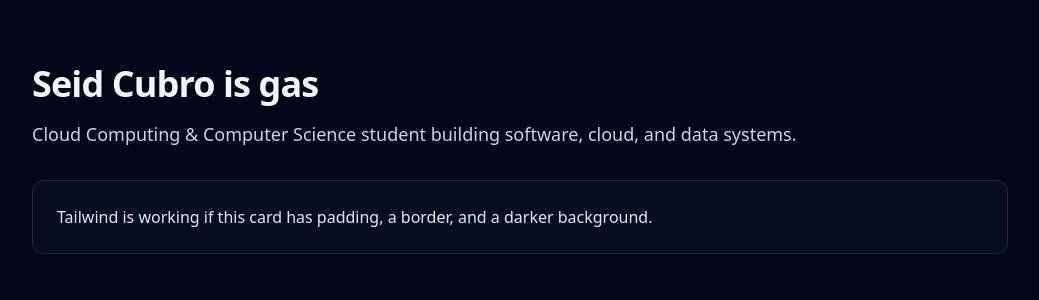
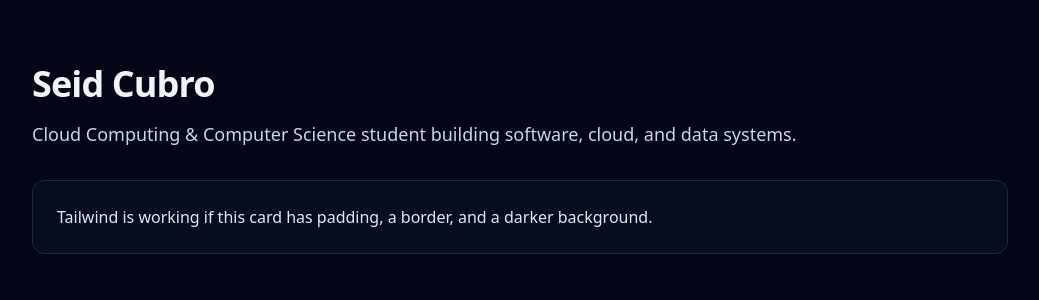
Before and after one commit to seidcubro/react-portfolio, a React (Vite) app: page / in a window 1280 px wide. Shown: the top 300 px of the page, without its empty margins (120-1159 px from the left). Built offline with nearby package versions, Linux system fonts and the light colour scheme.

Commit message:
Update heading text in App component

```diff
--- a/src/App.tsx
+++ b/src/App.tsx
@@ -2,7 +2,7 @@
   return (
     <div className="min-h-screen bg-slate-950 text-slate-100">
       <main className="mx-auto max-w-5xl px-6 py-16">
-        <h1 className="text-4xl font-bold tracking-tight">Seid Cubro is gas</h1>
+        <h1 className="text-4xl font-bold tracking-tight">Seid Cubro</h1>
         <p className="mt-4 text-lg text-slate-300">
           Cloud Computing & Computer Science student building software, cloud, and data systems.
         </p>
```
